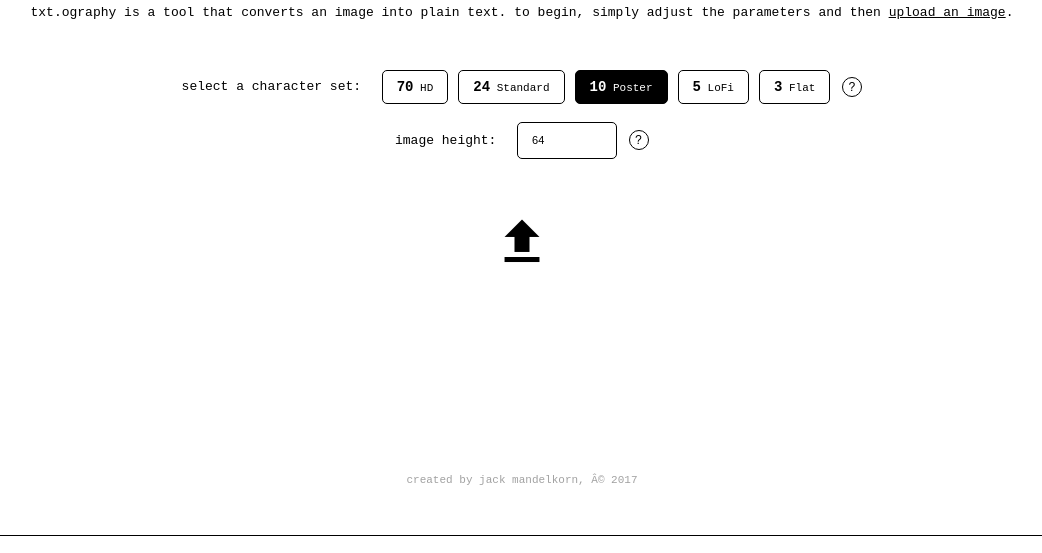
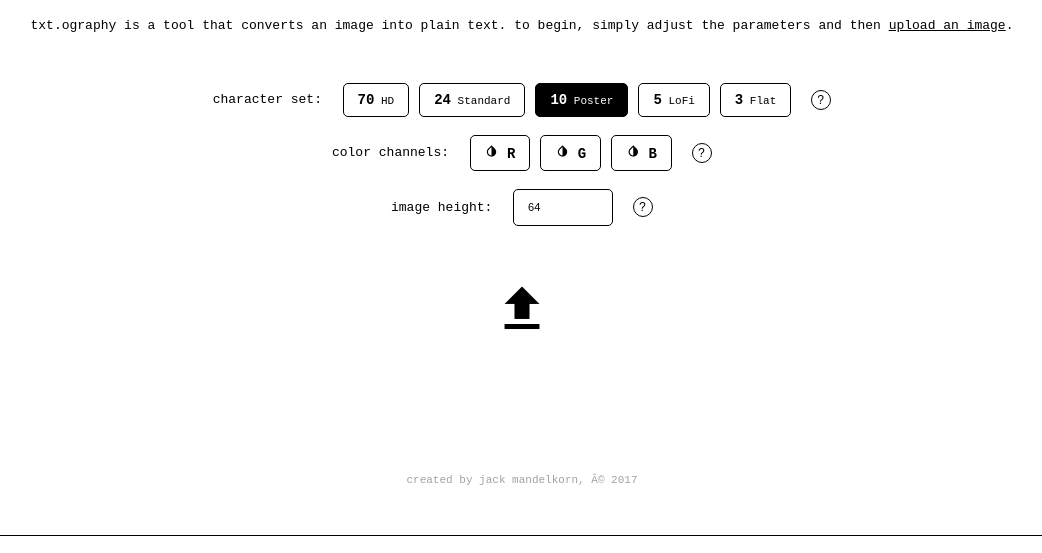
Before and after one commit to jackmandelkorn/txt.ography, a plain HTML site: page index.html in a window 1280 px wide. Shown: the part 247-800 px from the top of the page, without its empty margins (118-1160 px from the left). Drawn offline with nearby package versions, Linux system fonts and the light colour scheme; a web font is replaced by a local one.

Commit message:
Update 1.3
added color channels! and some bug fixes

```diff
--- a/css/pages/upload.css
+++ b/css/pages/upload.css
@@ -19,6 +19,7 @@ p {
 }
 
 #frame {
+  top: 5vh;
   width: 80vw !important;
   left: 10vw !important;
 }
--- a/css/txtography.css
+++ b/css/txtography.css
@@ -31,7 +31,7 @@ h3 {
   color: var(--fore);
   background-color: var(--back);
   border-radius: 10px;
-  margin-left: 7px;
+  margin-left: 15px;
   cursor: default;
 }
 
--- a/index.html
+++ b/index.html
@@ -34,7 +34,7 @@
       <break></break>
       <p style="text-align:center;">txt.ography is a tool that converts an image into plain text. to begin, simply adjust the parameters and then <label for="file"><u style="cursor: pointer;">upload an image</u></label>.</p>
       <break style="height:4vh;"></break>
-      <p>select a character set: &nbsp;</p>
+      <p>character set: &nbsp;</p>
         <div onclick="charSelect('charset70',this)" class="char-icon"><b class="char">70</b> HD</div>
         <div onclick="charSelect('charset24',this)" class="char-icon"><b class="char">24</b> Standard</div>
         <div onclick="charSelect('charset10',this)" class="char-icon selected"><b class="char">10</b> Poster</div>
@@ -42,11 +42,17 @@
         <div onclick="charSelect('charset3',this)" class="char-icon"><b class="char">3</b> Flat</div>
       <span class="help-icon tooltip" data-position="top" title="the 'character set' is the amount and style of characters that your image will be composed of.">?</span>
       <break style="height: 1vh;"></break>
+      <p>color channels: &nbsp;</p>
+        <div onclick="chanSelect('red',this)" class="char-icon"><b class="char"><i id="red-icon" class="material-icons" style="font-size:14px;">invert_colors</i>&nbsp;R</b></div>
+        <div onclick="chanSelect('green',this)" class="char-icon"><b class="char"><i id="green-icon" class="material-icons" style="font-size:14px;">invert_colors</i>&nbsp;G</b></div>
+        <div onclick="chanSelect('blue',this)" class="char-icon"><b class="char"><i id="blue-icon" class="material-icons" style="font-size:14px;">invert_colors</i>&nbsp;B</b></div>
+      <span class="help-icon tooltip" data-position="top" title="the 'color channels' are the color channels of the original image that the final composition is based on.">?</span>
+      <break style="height: 1vh;"></break>
       <p>image height: &nbsp;</p>
       <input id="image-height" type="number" value="64" min="4" max="144">
         <span class="help-icon tooltip" data-position="top" title="the 'image height' is the height (in characters) of your final image.">?</span>
       <break style="height:6vh;"></break>
-      <label for="file"><i id="upload-cover" class="material-icons tooltip" data-position="bottom" title="upload an image">file_upload</i></label>
+      <label for="file"><i id="upload-cover" class="material-icons tooltip" data-position="bottom" title="upload an image < 10mb">file_upload</i></label>
     </div>
     <p id="footer" class="noselect">created by jack mandelkorn, © 2017</p>
     <div id="ribbon"></div>
--- a/js/pages/upload.js
+++ b/js/pages/upload.js
@@ -12,6 +12,10 @@ $(function () {
 });
 
 //color variables
+var red = 1;
+var green = 1;
+var blue = 1;
+var colorsOn = 3;
 var invertedColors = false;
 var colorDistanceThreshold = 120;
 var baseColors = ["Red","Orange","Yellow","Lime","Cyan","Magenta"]; //bright colors
@@ -62,7 +66,7 @@ function bwColors() {
 
 function imageLoad(e) {
   var data = e.target.result;
-  window.location.href = ("result.html?height=" + document.getElementById("image-height").value + "&charset=" + charset + "&inverted=" + invertedColors + "&foreground=" + foregroundColor + "&background=" + backgroundColor + "&img=" + data);
+  window.location.href = ("result.html?red=" + red + "&green=" + green + "&blue=" + blue + "&height=" + document.getElementById("image-height").value + "&charset=" + charset + "&inverted=" + invertedColors + "&foreground=" + foregroundColor + "&background=" + backgroundColor + "&img=" + data);
 }
 
 function charSelect(set,obj) {
@@ -70,3 +74,20 @@ function charSelect(set,obj) {
   document.getElementsByClassName("selected")[0].className = "char-icon";
   obj.className = "char-icon selected";
 }
+
+function chanSelect(color,obj) {
+  if (eval(color) === 0) {
+    eval(color + " = 1;");
+    colorsOn++;
+    obj.className = "char-icon";
+    document.getElementById(color + "-icon").innerHTML = "invert_colors";
+  }
+  else {
+    if (colorsOn > 1) {
+      eval(color + " = 0;");
+      colorsOn--;
+      obj.className = "char-icon selected";
+      document.getElementById(color + "-icon").innerHTML = "invert_colors_off";
+    }
+  }
+}
```
Also changed, not shown: js/pages/result.js (+8 -5 lines), result.html (+1 -1 lines).
